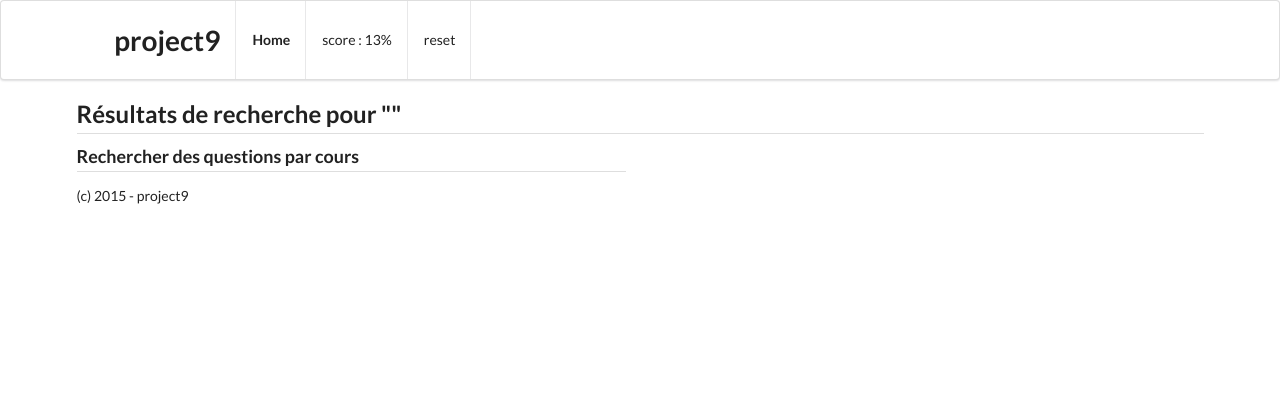
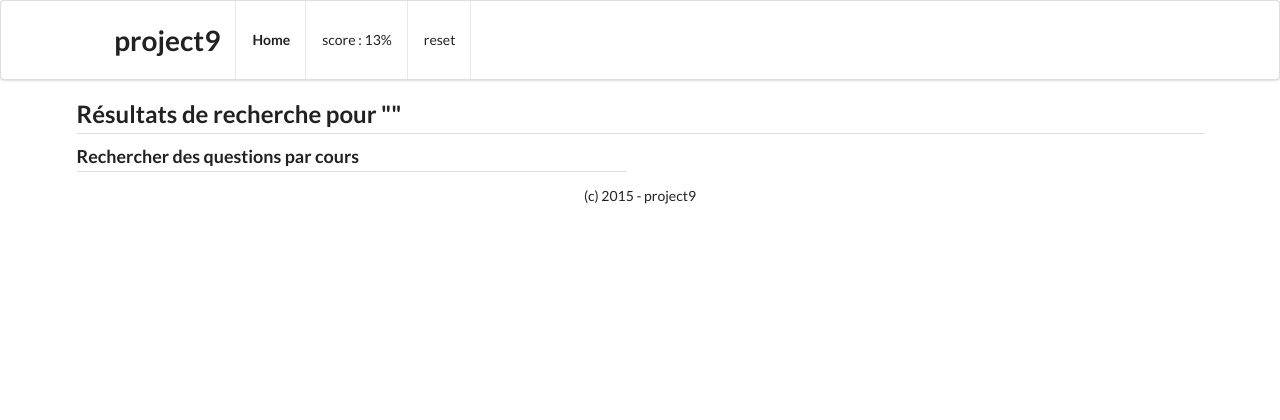
Before and after one commit to 316k/project9, a Flask app: template project9/templates/search.html in a window 1280 px wide. Shown: the top 420 px of the page. Run offline with Flask 2, Linux system fonts and the light colour scheme; the template is opened without the code that fills it, so the values that code supplies are empty.

Commit message:
Small stuff

```diff
--- a/project9/templates/layout.html
+++ b/project9/templates/layout.html
@@ -31,7 +31,7 @@
     </header>
     <div class="ui container" id="content">
         {% block content %}{% endblock %}
-        <footer class="ui align center">
+        <footer class="ui" style="text-align: center">
             {% block footer %}
                 (c) 2015 - project9
             {% endblock %}
```
